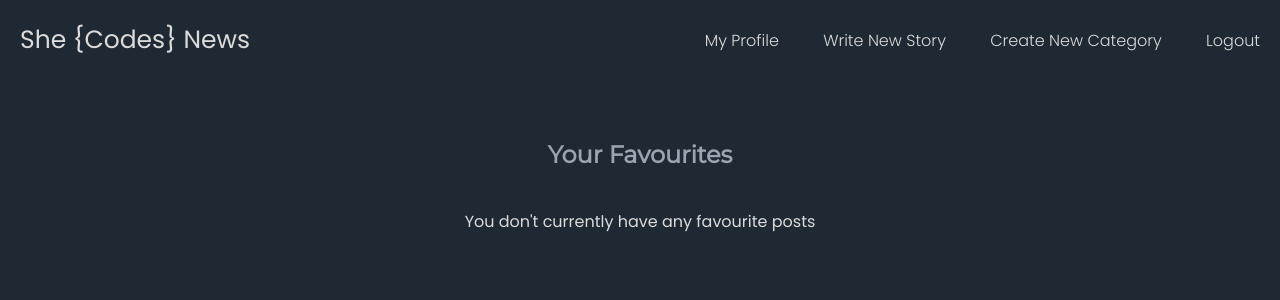
After one commit to niku153/she-codes-django-news-project-niku153, a Django app: page /news/favourite/ in a window 1280 px wide. The commit adds this page. Shown: the top 300 px of the page. Run offline with Django 4.2, Linux system fonts and the light colour scheme; the visitor is signed in with stand-in values (Sample User, id 1); data that the repository does not hold is empty; parts of the project's set-up code (start-up, migrations or seed data) failed here and were passed over; some libraries are stand-ins or nearby versions.

Commit message:
Final styling and feature updates

```diff
--- a/she_codes_news/news/models.py
+++ b/she_codes_news/news/models.py
@@ -24,7 +24,8 @@ class NewsStory(models.Model):
     content = models.TextField()
     image_url = models.URLField(null=True)
     category = models.CharField(max_length=200, default='uncategorised')
-    liked_by = models.ManyToManyField(CustomUser, related_name='liked_stories', blank=True, null=True )
+    liked_by = models.ManyToManyField(CustomUser, related_name='liked_stories', blank=True )
+    favourite = models.ManyToManyField(CustomUser, related_name='favourite', blank=True)
 
 
 class Comment(models.Model):
--- a/she_codes_news/news/static/news/styles.css
+++ b/she_codes_news/news/static/news/styles.css
@@ -147,6 +147,7 @@ h2{
     padding: 5px 8px;
     width: fit-content;
     border-radius: 8px;
+    color: var(--body-text-colour)
 }
 
 #all-stories .story-card .story-card-category:hover{
@@ -238,6 +239,11 @@ h2{
     margin-bottom: 40px;
 }
 
+.story-author:hover{
+    color: var(--accent-colour);
+    transition: 0.5s
+}
+
 .comments-wrapper{
     margin-top: 60px;
     padding: 0 200px;
@@ -277,11 +283,10 @@ form{
 }
 
 .form-item{
-    background-color:#1f2933 ;
+    /* background-color:#1f2933 ; */
     border: 1px solid var(--secondary-body-text-colour);
     border-radius: 4px;
     font-family: var(--body-font-family);
-    color: var(--body-text-colour);
     width: 400px;
     font-size: 17px;
 }
@@ -358,3 +363,135 @@ form{
     width: fit-content;
     margin-top: 50px;
 }
+
+
+
+.header-text{
+    margin: 0 auto;
+    text-align: center;
+    margin-top: 100px;
+    font-size: 80px;
+    color: var(---background-colour);
+    font-family: var(--heading-font-family);
+}
+
+.header-text span{
+    opacity: 0;
+    text-shadow:
+    0 0 7px var(--heading-text-colour),
+    0 0 10px var(--heading-text-colour),
+    0 0 21px var(--heading-text-colour);
+    /* 0 0 42px var(--accent-colour),
+    0 0 82px var(--accent-colour),
+    0 0 92px var(--accent-colour),
+    0 0 102px var(--accent-colour),
+    0 0 151px var(--accent-colour); */
+}
+
+.header-text .word-1{
+    -webkit-animation: fadeIn linear 1s forwards;
+    animation-delay: 0.5s;
+}
+
+.header-text .word-2{
+    -webkit-animation: fadeIn linear 1s forwards;
+    animation-delay: 1s;
+}
+
+.header-text .word-3{
+    -webkit-animation: fadeIn linear 1s forwards;
+    animation-delay: 1.5s;
+}
+
+@keyframes fadeIn {
+  from {
+    opacity: 0;
+  }
+  to {
+    opacity: 1;
+  }
+}
+
+.favourites-link{
+    text-align: center;
+    font-family: var(--body-font-family);
+    font-size: 20px;
+}
+
+.favourites-link a {
+    color: var(--body-text-colour)
+}
+
+.favourites-link a:visited{
+    color: var(--body-text-colour)
+}
+
+.favourites-link a:hover{
+    color: var(--accent-colour);
+    transition: 0.5s
+}
+
+.favourites-wrapper{
+    margin-top: 80px;
+}
+
+.favourites-wrapper .favourites-heading{
+    text-align: center;
+    font-family: var(--heading-font-family);
+    color: var(--heading-text-colour);
+    font-size: 24px;
+    margin-bottom: 40px;
+}
+
+.likes-and-favourites{
+    text-align: center;
+    font-family: var(--body-font-family);
+    color: var(--body-text-colour);
+}
+
+.likes-and-favourites a{
+    color: var(--body-text-colour)
+}
+
+.category-heading{
+    margin-bottom: 40px;
+}
+
+.helptext{
+    display: block;
+    color: var(--secondary-body-text-colour);
+}
+
+.change-password-wrapper{
+    color: var(--body-text-colour);
+    font-family: var(--body-font-family);
+}
+
+.change-password-wrapper form{
+    background-color: var(--background-colour);
+}
+
+form ul{
+    list-style-type: none;
+    color: var(--secondary-body-text-colour);
+}
+
+.change-password-wrapper h2{
+    margin-bottom: 40px;
+}
+
+.back-up-text{
+    color: var(--body-text-colour);
+    font-family: var(--body-font-family);
+    text-align: center;
+}
+
+.login-wrapper p{
+    color: var(--body-text-colour);
+font-family: var(--body-font-family);
+font-size: 18px;
+margin: 50px;}
+
+form p{
+    margin: 30px
+}
--- a/she_codes_news/news/templates/news/categories.html
+++ b/she_codes_news/news/templates/news/categories.html
@@ -2,7 +2,7 @@
 
 {% endblock %} {% block content %}
 
-<h2>Category: {{ cats }}
+<h2 class="category-heading">Category: {{ cats }}
 </h2>
 
 {% for story in category_posts %}
--- /dev/null
+++ b/she_codes_news/news/templates/news/favourite_post_list.html
@@ -0,0 +1,19 @@
+{% extends "base.html" %}
+{% block title %} Favourites {% endblock %}
+{% block content %}
+
+<div class="favourites-wrapper">
+<div id="all-stories">
+<h3 class="favourites-heading">Your Favourites</h3>
+{% if favourite_posts %}
+{% for story in favourite_posts%}
+{% include "news/storyCard.html" with story=story position=forloop.counter %}
+  {% endfor %} {% else %}
+  <p class="back-up-text">You don't currently have any favourite posts</p>
+  {% endif %}
+</div>
+</div>
+
+
+
+{% endblock %}
--- a/she_codes_news/news/templates/news/index.html
+++ b/she_codes_news/news/templates/news/index.html
@@ -2,6 +2,9 @@
 
 {% endblock %} {% block content %}
 
+<div class="header-text">
+  <span class="word-1">She</span><span class="word-2"> {Codes}</span><span class="word-3"> News</span>
+</div>
 <h2>Latest News</h2>
 
 <div id="latest-stories">
--- a/she_codes_news/news/urls.py
+++ b/she_codes_news/news/urls.py
@@ -1,6 +1,6 @@
 from django.urls import path
 from . import views
-from .views import CategoryView, like_post
+from .views import CategoryView
 
 app_name = 'news'
 
@@ -8,10 +8,13 @@ urlpatterns = [
     path('', views.IndexView.as_view(), name='index'),
     path('<int:pk>/', views.StoryView.as_view(), name='story'),
     path('add-story/', views.AddStoryView.as_view(),name='newStory'),
+    path('favourite/', views.favourite_post_list, name='favourite_post_list'),
     path('add-category/', views.AddCategoryView.as_view(),name='addCategory'),
     path('<int:pk>/edit', views.EditStoryView.as_view(), name='editStory'),
     path('<int:pk>/delete', views.DeleteStoryView.as_view(), name='deleteStory'),
     path('<int:pk>/comment', views.AddCommentView.as_view(),name='addComment'),
     path('category/<str:cats>/', CategoryView, name='category'),
     path('<int:pk>/like', views.like_post, name='like'),
+    path('<int:pk>/favourite_post', views.favourite_post, name='favourite_post'),
+
 ]
--- a/she_codes_news/news/views.py
+++ b/she_codes_news/news/views.py
@@ -2,7 +2,7 @@ from django.views import generic
 from django.urls import reverse_lazy, reverse
 from .models import NewsStory, Comment, Category
 from .forms import StoryForm, CommentForm
-from django.shortcuts import render, get_object_or_404, redirect
+from django.shortcuts import render, get_object_or_404, redirect, HttpResponseRedirect
 from django.contrib.auth.decorators import login_required
 
 
@@ -19,12 +19,20 @@ class IndexView(generic.ListView):
         # context['old_stories'] = NewsStory.objects.all().order_by('pub_date') [:5]
         context['all_stories'] = NewsStory.objects.order_by('-pub_date')
 
+        # liked_story = get_object_or_404(NewsStory, id=self.kwargs['pk'])
+        # total_likes = liked_story.total_likes()
+        # context['total_likes'] = total_likes
+
         return context
 
 class StoryView(generic.DetailView):
     model = NewsStory
     template_name = 'news/story.html'
     context_object_name = 'story'
+    # is_favourite = False
+
+    # def story_detail(request, id):
+    #     if story.likes.filter(id=request.user.id).exists():
 
 class AddStoryView(generic.CreateView):
     model = NewsStory
@@ -37,6 +45,32 @@ class AddStoryView(generic.CreateView):
         form.instance.author = self.request.user
         return super().form_valid(form)
 
+# def favourite_post(request, id):
+#     story = get_object_or_404(NewsStory, id=id)
+#     if story.favourite.filter(id = request.user.id).exists():
+#         story.favourite.remove(request.user)
+#     else:
+#         story.favourite.add(request.user)
+#     return redirect('news:story', pk=story.id)
+
+@login_required
+def favourite_post(request, pk):
+    story = get_object_or_404(NewsStory, pk=pk)
+    user = request.user
+    if story.favourite.filter(id=user.id).exists():
+        story.favourite.remove(user)
+    else:
+        story.favourite.add(user)
+    return redirect('news:story', pk=story.id)
+
+def favourite_post_list(request):
+    user = request.user
+    favourite_posts = user.favourite.all()
+    context = {
+        'favourite_posts': favourite_posts
+    }
+    return render(request, 'news/favourite_post_list.html', context)
+
 @login_required
 def like_post(request, pk):
     story = get_object_or_404(NewsStory, pk=pk)
@@ -44,7 +78,7 @@ def like_post(request, pk):
     if story.liked_by.filter(id=user.id).exists():
         story.liked_by.remove(user)
     else:
-        story.liked_by.all(user)
+        story.liked_by.add(user)
     return redirect('news:story', pk=story.id)
 
 
--- a/she_codes_news/users/forms.py
+++ b/she_codes_news/users/forms.py
@@ -8,7 +8,7 @@ class CustomUserCreationForm(UserCreationForm):
         model = CustomUser
         fields = ['name', 'username', 'email', 'bio', 'profile_picture', 'linkedin', 'instagram', 'github',]
         widgets = {
-            'name': forms.TextInput(attrs={'class':'form-control form-item', 'placeholder': 'Enter your name',}),
+            'name': forms.TextInput(attrs={'class':'form-control form-item', 'placeholder': 'Enter your name'}),
             'username': forms.TextInput(attrs={'class':'form-control form-item', 'placeholder':'Enter a username'}),
             'email': forms.TextInput(attrs={'class': 'form-control form-item', 'placeholder': 'Enter your email'}),
             'bio': forms.Textarea(attrs={'class': 'form-control form-item', 'placeholder': 'Enter a bio'}),
--- a/she_codes_news/users/templates/registration/change-password.html
+++ b/she_codes_news/users/templates/registration/change-password.html
@@ -1,10 +1,12 @@
 {% extends 'base.html' %}
 
 {% block content %}
+<div class="change-password-wrapper">
 <h2>Change Password</h2>
 <form method="post">
     {% csrf_token %}
     {{ form.as_p }}
-    <button type="submit">Change Password</button>
+    <button type="submit" class="accent-button">Change Password</button>
 </form>
+</div>
 {% endblock %}
--- a/she_codes_news/users/templates/registration/login.html
+++ b/she_codes_news/users/templates/registration/login.html
@@ -1,12 +1,14 @@
 {% extends 'base.html' %}
 
 {% block content %}
+<div class="login-wrapper">
 <h2>Login</h2>
 <form method="post">
     {% csrf_token %}
     {{ form.as_p }}
-    <button type="submit">Login</button>
+    <button type="submit" class="accent-button">Login</button>
 </form>
+</div>
 {% endblock %}
 
 <!--niralip, user@example.com, qwerty-->
--- a/she_codes_news/users/templates/users/createAccount.html
+++ b/she_codes_news/users/templates/users/createAccount.html
@@ -4,7 +4,11 @@
 
 
 {% endblock %} {% block content %}
-<h2>Create Account</h2>
+{% if request.user.is_authenticated %}
+    <h2>Edit Account</h2>
+{% else %}
+    <h2>Create Account</h2>
+{% endif %}
 <form method="post">
     {% csrf_token %}
     <div class="form-wrapper">
```
Also changed, not shown: she_codes_news/news/templates/news/story.html (+14 -5 lines), she_codes_news/users/templates/users/profile.html (+12 -8 lines), she_codes_news/news/migrations/0012_alter_newsstory_liked_by.py (added), she_codes_news/news/migrations/0013_newsstory_favourite.py (added), she_codes_news/news/static/news/forms-styles.css (deleted), she_codes_news/news/static/news/story-styles.css (deleted), 2 other files.
